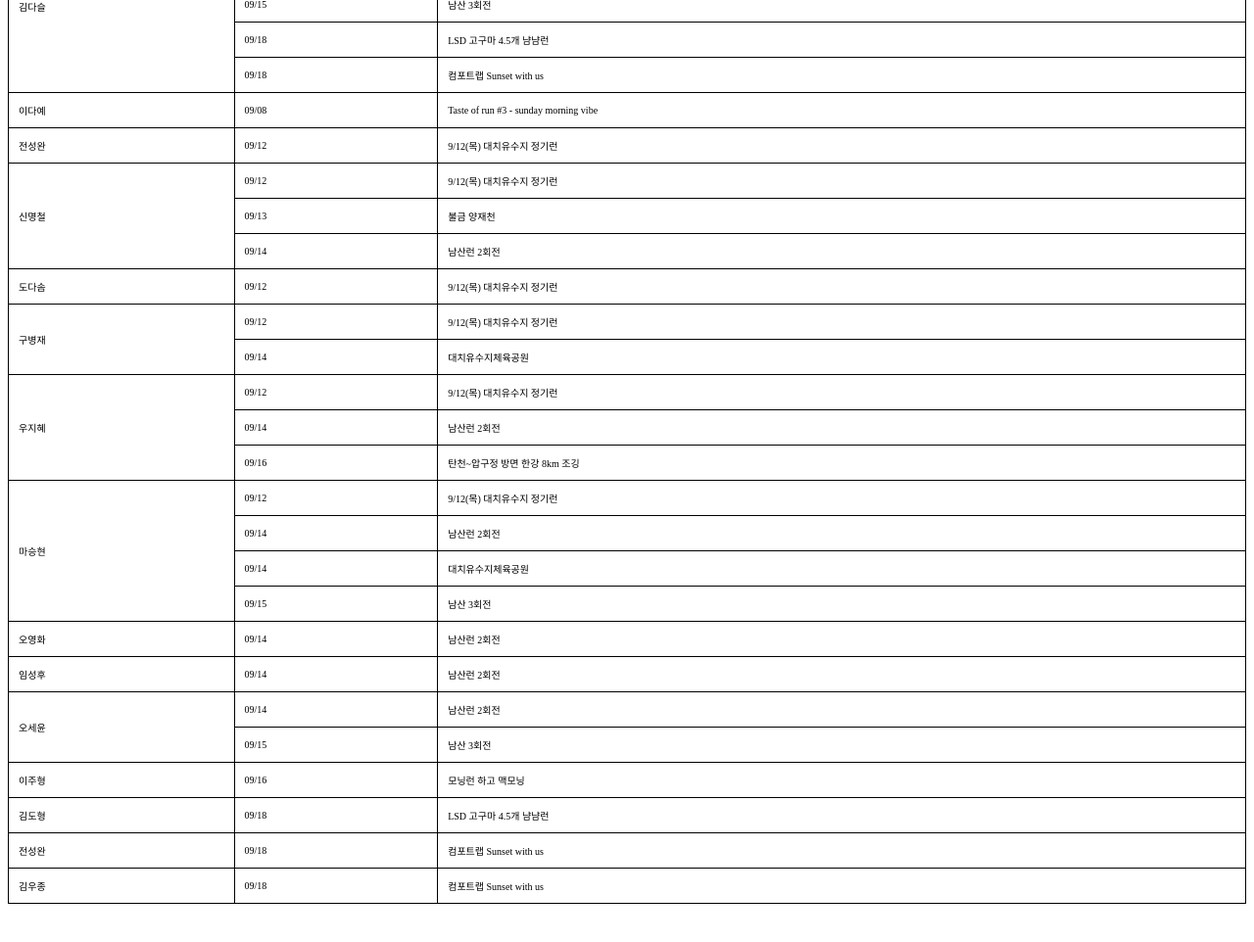
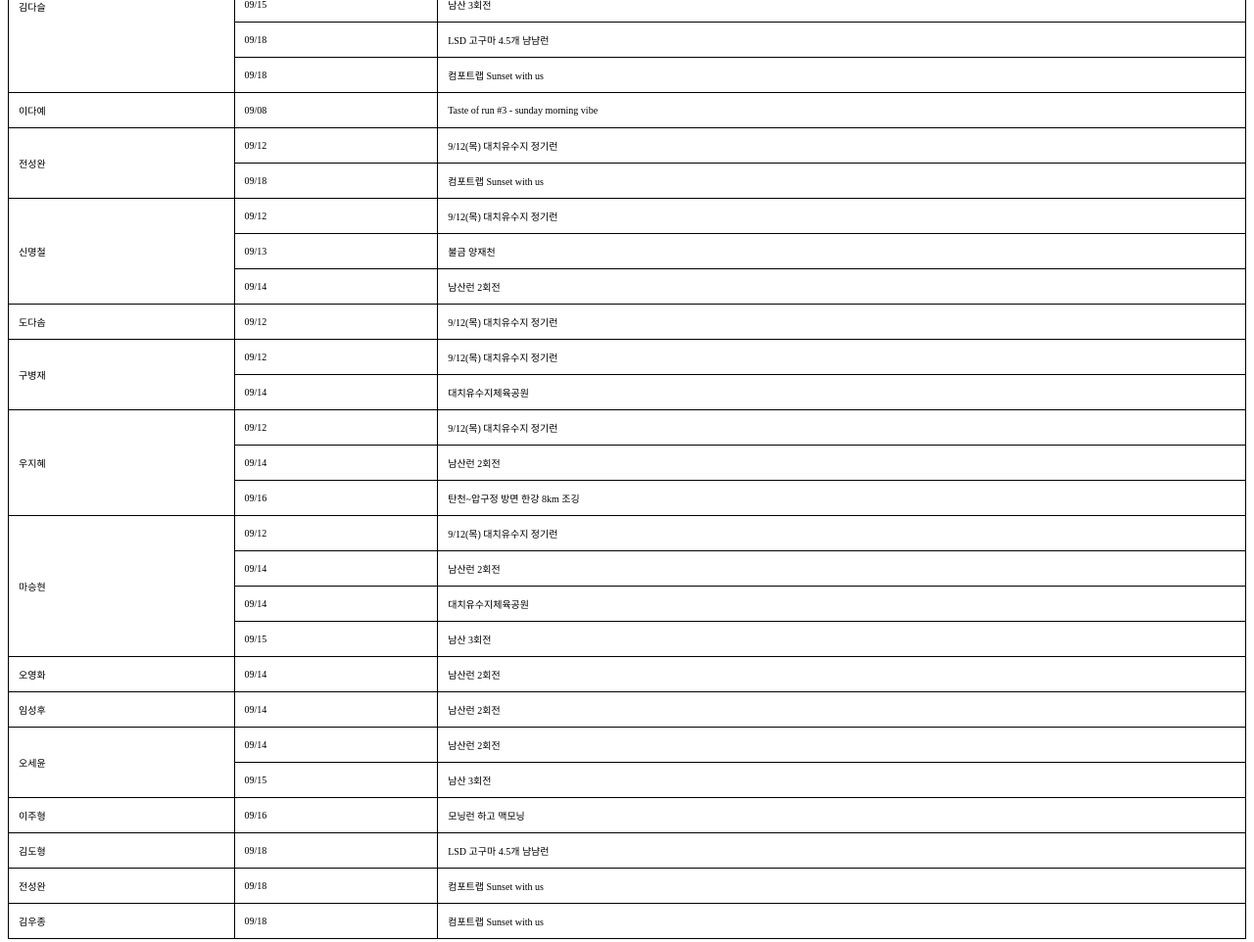
Before and after one commit to Daseul727/rnbl_ranking, a website built with webpack: page detail.html in a window 1280 px wide. Shown: the part 2680-3642 px from the top of the page at 98% size. Before the commit the page ends 3611 px from the top, so only its background shows below. Built offline with nearby package versions, Linux system fonts and the light colour scheme.

```diff
--- a/detail.html
+++ b/detail.html
@@ -380,9 +380,13 @@
   </tr>
 
   <tr>
-    <td>전성완</td>
+    <td rowspan="2">전성완</td>
     <td>09/12</td>
     <td>9/12(목) 대치유수지 정기런</td>
+  </tr>
+  <tr>
+    <td>09/18</td>
+    <td>컴포트랩 Sunset with us</td>
   </tr>
 
   <tr>
```
Also changed, not shown: index.html (+1 -2 lines).
